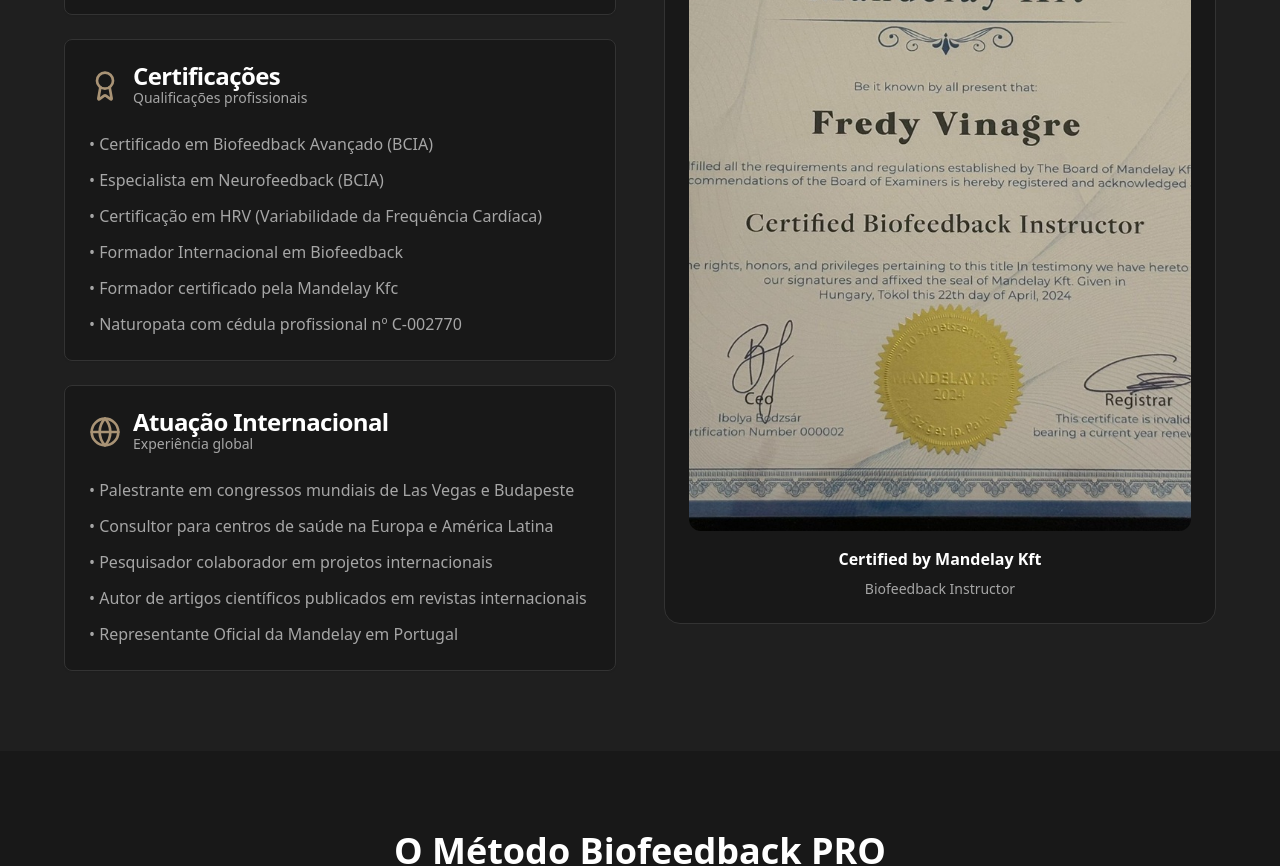
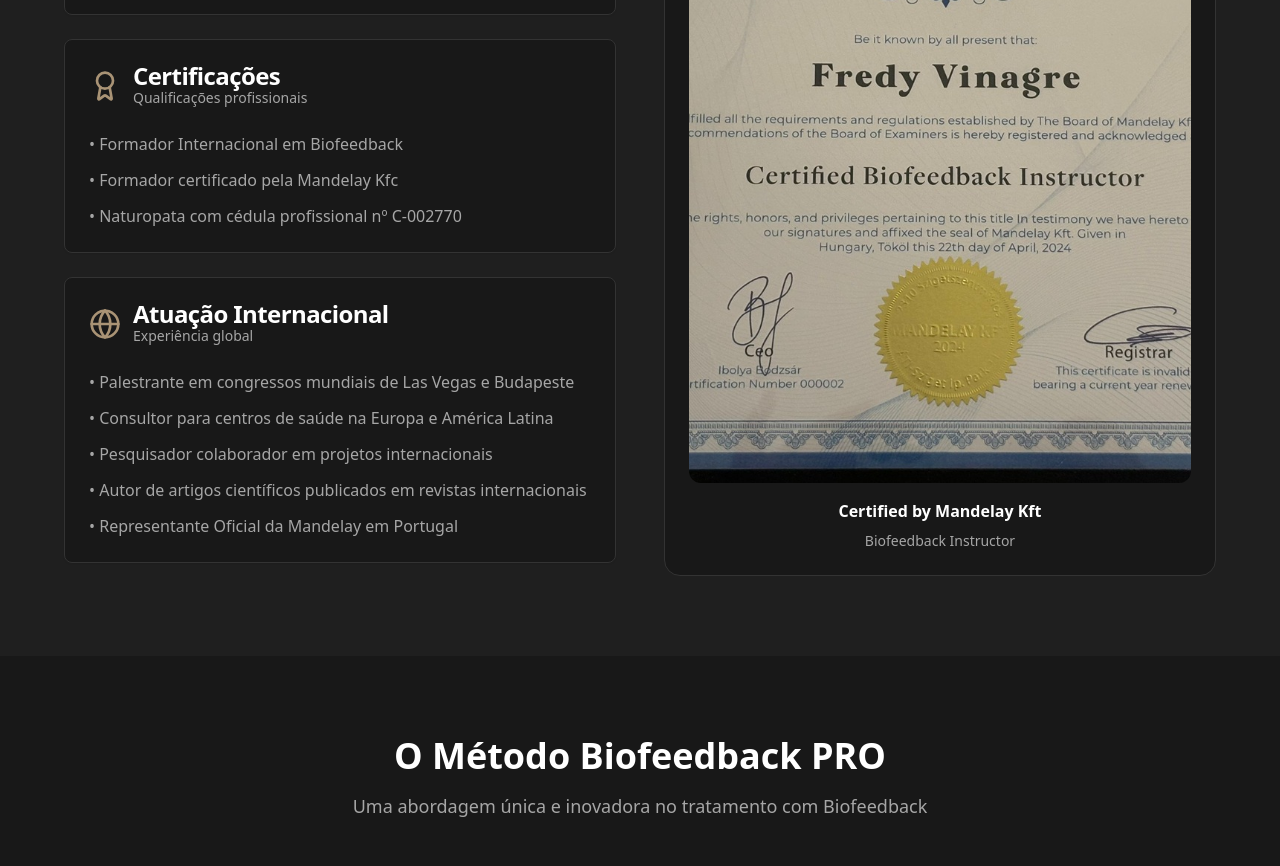
Before and after one commit to guiz01/bftecnicos, a React (Vite) app: page /fredy-vinagre in a window 1280 px wide. Shown: the part 3500-4366 px from the top of the page. Built offline with nearby package versions, Linux system fonts and the light colour scheme; no server answers; the database is empty.

Commit message:
[dyad] Removi as certificações específicas da seção 'Certificações' na página Fredy Vinagre. - wrote 1 file(s)

```diff
--- a/src/pages/FredyVinagre.tsx
+++ b/src/pages/FredyVinagre.tsx
@@ -356,9 +356,6 @@ const FredyVinagre = () => {
                 </CardHeader>
                 <CardContent>
                   <ul className="space-y-3 text-muted-foreground">
-                    <li>• Certificado em Biofeedback Avançado (BCIA)</li>
-                    <li>• Especialista em Neurofeedback (BCIA)</li>
-                    <li>• Certificação em HRV (Variabilidade da Frequência Cardíaca)</li>
                     <li>• Formador Internacional em Biofeedback</li>
                     <li>• Formador certificado pela Mandelay Kfc</li>
                     <li>• Naturopata com cédula profissional nº C-002770</li>
```
